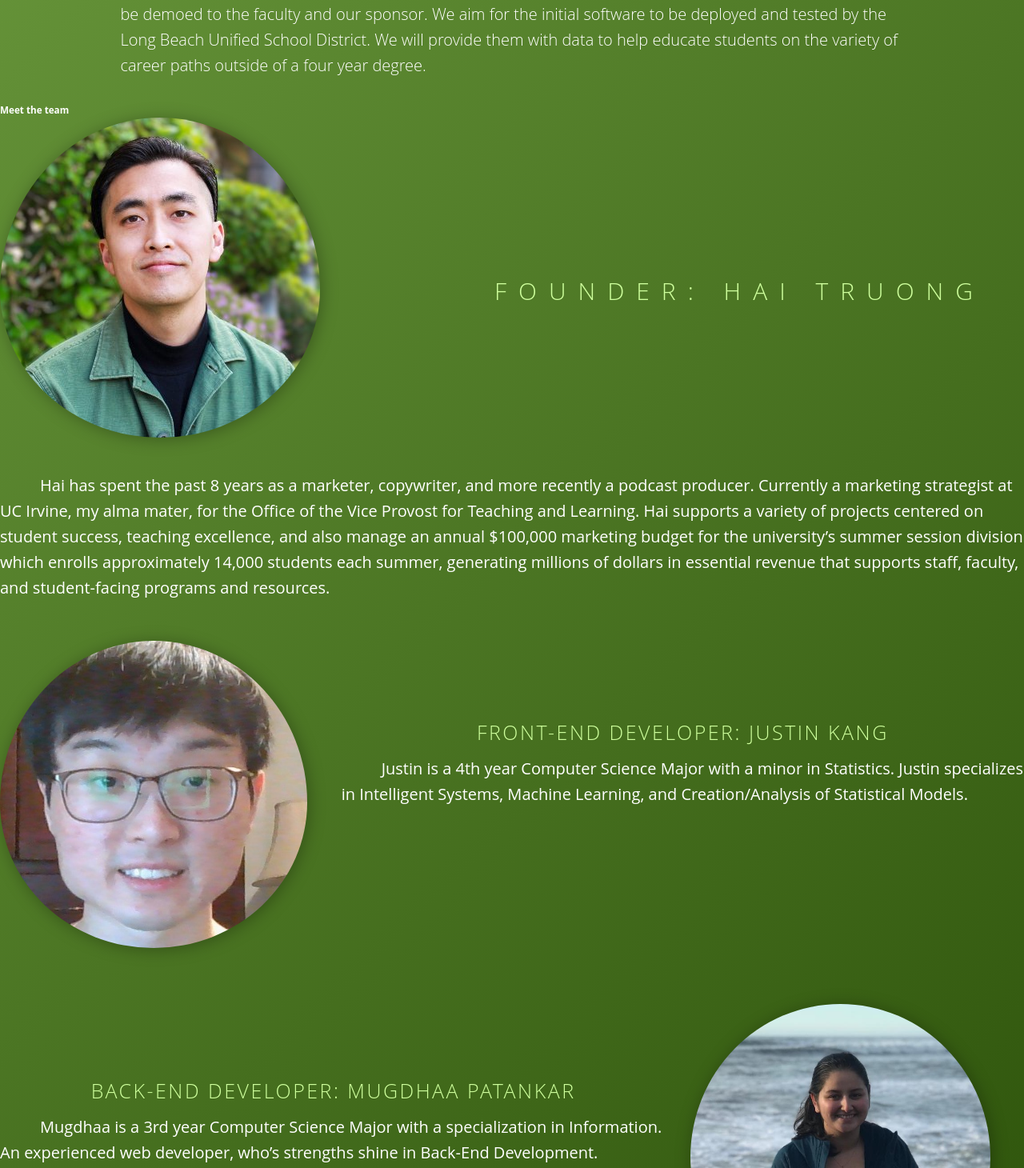
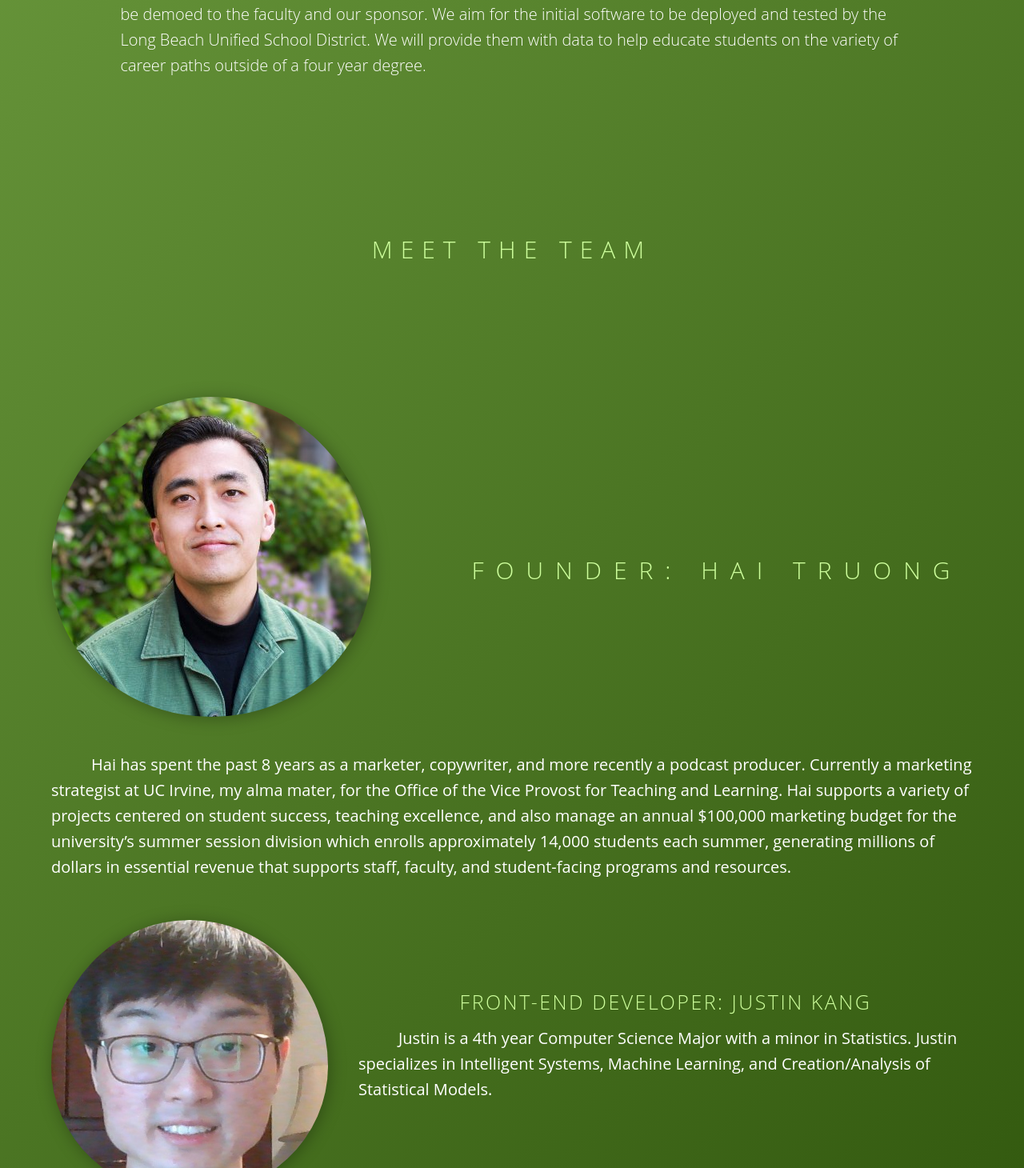
Before and after one commit to jamesjellow/journeymxn-frontend, a Next.js app: page /about in a window 1280 px wide. Shown: the part 1170-2630 px from the top of the page at 80% size. Built offline with nearby package versions, Linux system fonts and the light colour scheme.

Commit message:
Finish.about-container {

```diff
--- a/pages/about.js
+++ b/pages/about.js
@@ -31,7 +31,7 @@ export default function About() {
 
         <section className={styles["team-container"]}>
           <div className={styles["team-title-container"]}>
-            <h1 className={styles["goal-title team-title"]}>Meet the team</h1>
+            <h1 className={`${styles["goal-title"]} ${styles["team-title"]}`}>Meet the team</h1>
           </div>
           <div className={styles["sponsor-card"]}>
             <div className={styles["sponsor-image"]}>
@@ -60,7 +60,7 @@ export default function About() {
           <div className={`${styles["team-card"]} ${styles["card-right"]}`}>
             <img className={`${styles["team-card__image"]} ${styles["image-left"]}`} src="/patrick.jpg" alt="Photo of Patrick"/>
             <h2 className={`${styles["team-card__title"]} ${styles["title-left"]}`}>Front-End Developer: Patrick Castillofuentes</h2>
-            <p className={`${styles["team-card__info"]} ${styles["info-left"]}`}>Patrick is a 5th Year Computer Science Major. He specializes in network security and cryptography. In addition, Patrick is also has a background in graphic desi</p>
+            <p className={`${styles["team-card__info"]} ${styles["info-left"]}`}>Patrick is a 5th Year Computer Science Major. He specializes in network security and cryptography. In addition, Patrick is also has a background in graphic design</p>
           </div>
         </section>
 
--- a/styles/components/_button.scss
+++ /dev/null
@@ -1,96 +0,0 @@
-.btn {
-    &,
-    &:link,
-    &:visited {
-        text-transform: uppercase;
-        text-decoration: none;
-        padding: 1.5rem 4rem;
-        display: inline-block;
-        border-radius: 10rem;
-        transition: all .2s;
-        position: relative;
-        font-size: 1.6rem;
-
-        //Change for the <button> element
-        border: none;
-        cursor: pointer;
-    }
-
-    &:hover {
-        transform: translateY(-3px);
-        box-shadow: 0 1rem 2rem rgba(black,.2);
-
-        &::after {
-            transform: scaleX(1.2) scaleY(1.4);
-            opacity: 0;
-        }
-    }
-
-    &:active,
-    &:focus {
-        outline: none;
-        transform: translateY(-1px);
-        box-shadow: 0 .5rem 1rem rgba(black,.2);
-    }
-
-    &--white {
-        background-color: $color-white;
-        color: $color-grey-dark-1;
-
-        &::after {
-            background-color: $color-white;
-        }
-    }
-
-    &--green {
-        background-color: $color-primary;
-        color: white;
-
-        &::after {
-            background-color: $color-primary;
-        }
-    }
-
-    &::after {
-        content: "";
-        display: inline-block;
-        height: 100%;
-        width: 100%;
-        border-radius: 10rem;
-        position: absolute;
-        top: 0;
-        left: 0;
-        z-index: -1;
-        transition: all .4s;
-    }
-
-    &--animated {
-        animation: moveInBottom .5s ease-out .75s;
-        animation-fill-mode: backwards;
-    }
-}
-
-.btn-text {
-    &:link,
-    &:visited {
-        font-size: 1.6rem;
-        color: $color-primary;
-        display: inline-block;
-        text-decoration: none;
-        border-bottom: 1px solid $color-primary;
-        padding: 3px;
-        transition: all .2s;
-    }
-
-    &:hover {
-        background-color: $color-primary;
-        color: $color-white;
-        box-shadow: 0 1rem 2rem rgba(black, .15);
-        transform: translateY(-2px);
-    }
-
-    &:active {
-        box-shadow: 0 .5rem 1rem rgba(black, .15);
-        transform: translateY(0);
-    }
-}
--- a/styles/main.scss
+++ b/styles/main.scss
@@ -6,5 +6,3 @@
 @import "base/base";
 @import "base/typography";
 @import "base/utilities";
-
-@import "components/button";
--- a/styles/pages/_about.scss
+++ /dev/null
@@ -1,208 +0,0 @@
-.about-container {
-    display: flex;
-    flex-direction: column;
-    background: rgb(120,168,72);
-    background: linear-gradient(135deg, rgba(120,168,72,1) 0%, rgb(47, 85, 12) 80%);
-    color: white;
-}
-.about__title-container {
-    display: flex;
-    flex-direction: column;
-    align-items: center;
-}
-.title-pair {
-    text-align: center;
-    padding: 10rem 0;
-}
-.title-text {
-    text-align: center;
-    font-size: 3rem;
-    font-weight: 100;
-    text-transform: uppercase;
-    letter-spacing: 1rem;
-}
-.title-info {
-    max-width: 90%;
-}
-.goal-title {
-    text-align: left;
-    font-size: 3rem;
-    font-weight: 100;
-    text-transform: uppercase;
-    letter-spacing: 1rem;
-    color: #ceff9d;
-}
-.title-goal-text {
-    font-size: 2rem;
-    padding-bottom: 3rem;
-}
-#team-container {
-    padding: 0 5%;
-    align-items: center;
-}
-.team-title {
-    text-align: center;
-    padding: 10rem 0;
-}
-.sponsor-card{
-    display: flex;
-    flex-direction: column;
-    align-items: center;
-    justify-content: center;
-}
-.sponsor-card__image {
-    max-width: 100%;
-    border-radius: 50%;
-    padding-bottom: 3rem;
-    filter: drop-shadow(2.5px 2.5px 10px rgb(0,0,0,.3));
-}
-.sponsor-card__title {
-    text-align: center;
-    font-size: 3rem;
-    text-transform: uppercase;
-    font-weight: 100;
-    letter-spacing: 1.5rem;
-    color: #ceff9d;;
-}
-.sponsor-card__text {
-    font-size: 2rem;
-    padding: 1rem 0 2rem 0;
-    text-indent: 5rem;
-}
-.team-card {
-    display: flex;
-    flex-direction: column;
-    align-items: center;
-    justify-content: center;
-}
-.team-card__image {
-    max-width: 90%;
-    border-radius: 50%;
-    padding-bottom: 2rem;
-    filter: drop-shadow(2.5px 2.5px 10px rgb(0,0,0,.3));
-
-}
-.team-card__title {
-    text-align: center;
-    font-size: 2.5rem;
-    text-transform: uppercase;
-    font-weight: 100;
-    letter-spacing: .25rem;
-    color: #ceff9d;
-}
-.team-card__info {
-    font-size: 2rem;
-    padding: 1rem 0 2rem 0;
-    text-indent: 5rem;
-}
-
-@media only screen and (min-width: 700px) {
-
-    .sponsor-img {
-        max-width: 100%;
-        border-radius: 50%;
-        grid-area: image;
-        align-self: center;
-    }
-    .sponsor-card__title {
-        text-align: center;
-        font-size: 3rem;
-        text-transform: uppercase;
-        font-weight: 100;
-        letter-spacing: 1.5rem;
-    }
-    .sponsor-card__text {
-        font-size: 2rem;
-        text-indent: 5rem;
-        grid-area: text;
-    }
-    .sponsor-card{
-        display: grid;
-        align-items: center;
-        grid-template-columns: 1fr 1.25fr;
-        grid-template-rows: 1fr .01fr;
-        grid-template-areas:
-        "image title"
-        "text text";
-        padding-bottom: 3rem;
-    }
-
-    .team-card {
-        display: grid;
-        padding-bottom: 5rem;
-        justify-content: space-center;
-    }
-    .card-left {
-        grid-template-columns: .5fr 1fr;
-        grid-template-rows: .5fr 1fr;
-        grid-template-areas:
-        "image title"
-        "image text";
-
-    }
-    .card-right {
-        grid-template-columns: 1fr .5fr;
-        grid-template-rows: .5fr 1fr;
-        grid-template-areas:
-        "title image"
-        "text image";
-        column-gap: 3rem;
-    }
-    .team-card__image {
-        max-width: 90%;
-        border-radius: 50%;
-        padding-bottom: 2rem;
-        grid-area: image;
-    }
-    .team-card__title {
-        align-self: end;
-        font-size: 2.5rem;
-        text-transform: uppercase;
-        font-weight: 100;
-        letter-spacing: .25rem;
-        grid-area: title;
-    }
-    .team-card__info {
-        align-self: flex-start;
-        font-size: 2rem;
-        padding: 1rem 0 2rem 0;
-        text-indent: 5rem;
-        grid-area: text;
-    }
-}
-
-
-@media only screen and (min-width: 1000px){
-    .about-container{
-        justify-content: center;
-    }
-    .about__title-container{
-        align-self: center;
-        max-width: 85%;
-    }
-
-    .title-pair{
-        padding: 35vh 1vw;
-    }
-    .title-text{
-        font-size: 4rem;
-    }
-
-    .goal-title{
-        font-size: 3rem;
-    }
-
-    .team-title {
-        padding: 20vh 0;
-    }
-
-    .title-goal-text{
-        font-size: 2rem;
-        font-weight: 50;
-    }
-
-    #team-container {
-        max-width: 85%;
-        align-self: center;
-    }
-}
--- a/styles/pages/_home.scss
+++ /dev/null
@@ -1,5 +0,0 @@
-.container {
-    min-height: 100vh;
-
-    background-color: $color-pink-light;
-}
--- a/styles/pages/about.module.scss
+++ b/styles/pages/about.module.scss
@@ -3,6 +3,7 @@
 @import "../abstracts/variables";
 
 @import "../base/typography";
+@import "../base/animations";
 
 @import "../layout/header";
 
@@ -13,15 +14,18 @@
     background: linear-gradient(135deg, rgba(120,168,72,1) 0%, rgb(47, 85, 12) 80%);
     color: white;
 }
+
 .about__title-container {
     display: flex;
     flex-direction: column;
     align-items: center;
 }
+
 .title-pair {
     text-align: center;
     padding: 10rem 0;
 }
+
 .title-text {
     text-align: center;
     font-size: 3rem;
@@ -29,9 +33,11 @@
     text-transform: uppercase;
     letter-spacing: 1rem;
 }
+
 .title-info {
     max-width: 90%;
 }
+
 .goal-title {
     text-align: left;
     font-size: 3rem;
@@ -40,18 +46,22 @@
     letter-spacing: 1rem;
     color: #ceff9d;
 }
+
 .title-goal-text {
     font-size: 2rem;
     padding-bottom: 3rem;
 }
-#team-container {
+
+.team-container {
     padding: 0 5%;
     align-items: center;
 }
+
 .team-title {
     text-align: center;
     padding: 10rem 0;
 }
+
 .sponsor-card{
     display: flex;
     flex-direction: column;
```
Also changed, not shown: components/form.js (added).
